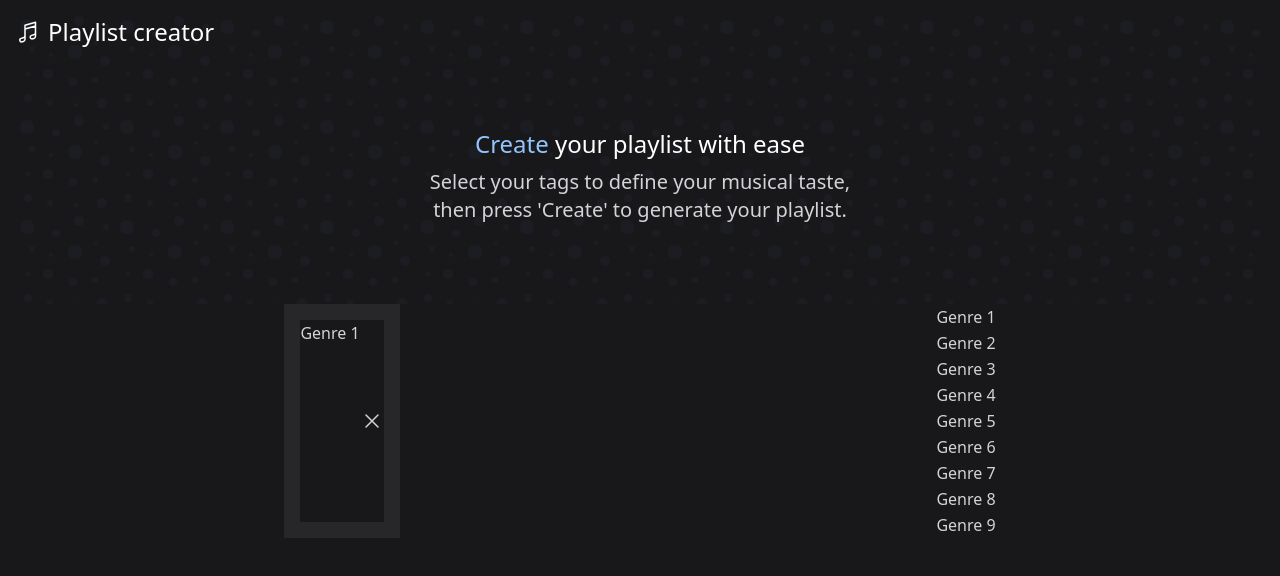
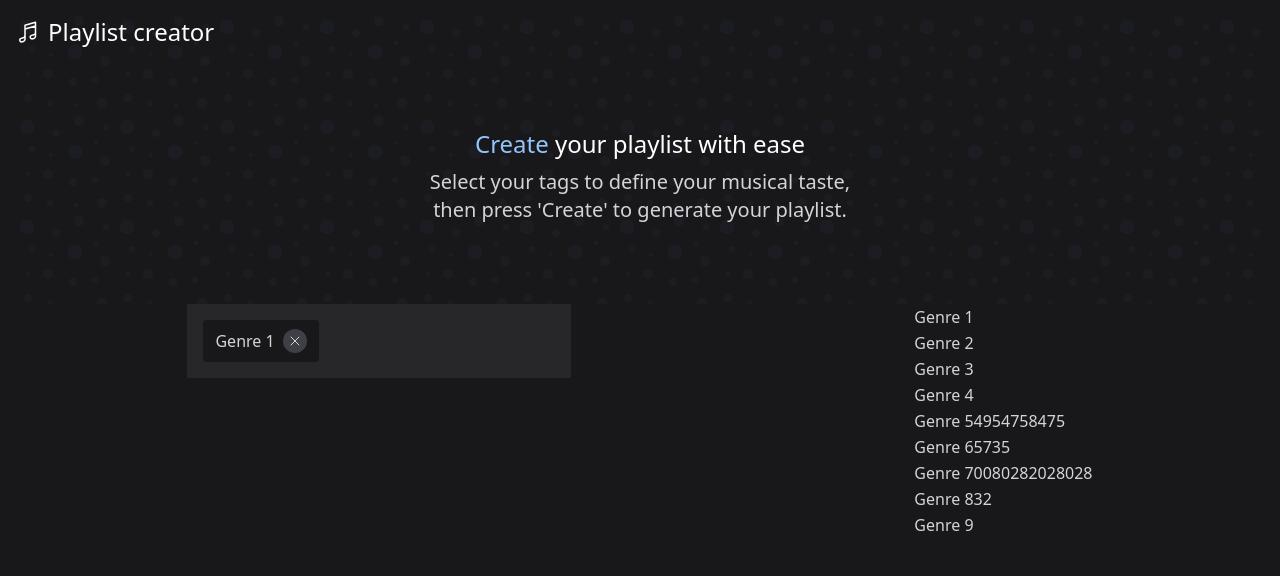
Before and after one commit to NikoSoder/music-playlist-creator, a React (Vite) app: page / in a window 1280 px wide. Both pictures are taken after a click on the button "Genre 1". Shown: the top 576 px of the page. Built offline with nearby package versions, Linux system fonts and the light colour scheme.

Commit message:
Add some styling to active tags

```diff
--- a/src/components/FilterSection.tsx
+++ b/src/components/FilterSection.tsx
@@ -8,16 +8,16 @@ const FilterSection = () => {
     "Genre 2",
     "Genre 3",
     "Genre 4",
-    "Genre 5",
-    "Genre 6",
-    "Genre 7",
-    "Genre 8",
+    "Genre 54954758475",
+    "Genre 65735",
+    "Genre 70080282028028",
+    "Genre 832",
     "Genre 9",
   ]);
 
   const addToActiveTags = (genre: string) => {
     // if tag is not already chosen
-    if (!activeTags.includes(genre)) {
+    if (!activeTags.includes(genre) && activeTags.length < 6) {
       setActiveTags([...activeTags, genre]);
     }
   };
@@ -30,13 +30,20 @@ const FilterSection = () => {
     <section className="container mx-auto">
       <section className="flex justify-around">
         {/* active tags */}
-        <ul className="flex max-w-sm flex-wrap gap-4 bg-zinc-800 p-4">
+        <div className="w-full max-w-sm">
+          <ul className="flex w-full flex-wrap gap-2 bg-zinc-800 p-4">
             {activeTags.length ? (
               activeTags.map((tag) => (
-              <li className="flex bg-zinc-900" key={Math.random()}>
+                <li
+                  className="flex items-center justify-center gap-2 rounded bg-zinc-900 px-3 py-2"
+                  key={Math.random()}
+                >
                   <p>{tag}</p>
-                <button onClick={() => removeFromActiveTags(tag)}>
-                  <XMarkIcon className="h-6 w-6" />
+                  <button
+                    className="rounded-full bg-zinc-700 p-1"
+                    onClick={() => removeFromActiveTags(tag)}
+                  >
+                    <XMarkIcon className="h-4 w-4" />
                   </button>
                 </li>
               ))
@@ -44,6 +51,7 @@ const FilterSection = () => {
               <li>No tags selected</li>
             )}
           </ul>
+        </div>
         {/* choose genre */}
         <ul>
           {genres.map((genre) => (
```
Lines whose indentation alone changed are shown as unchanged.
